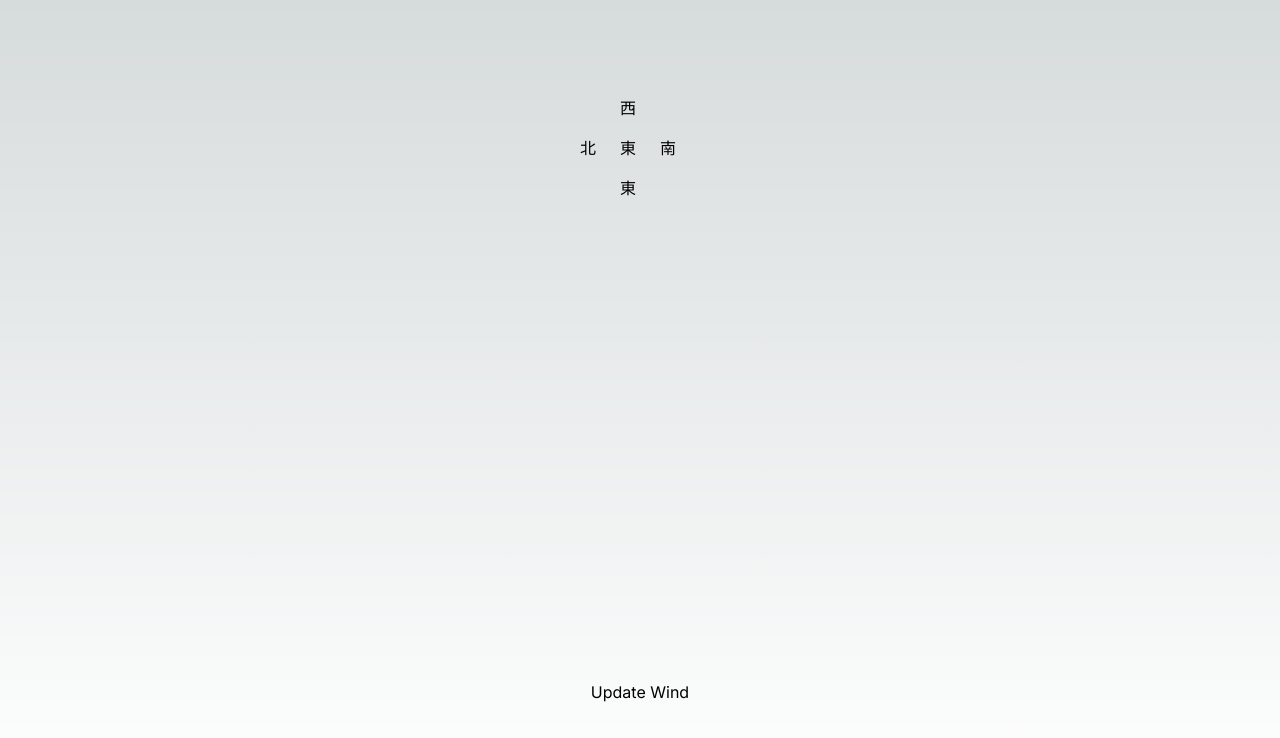
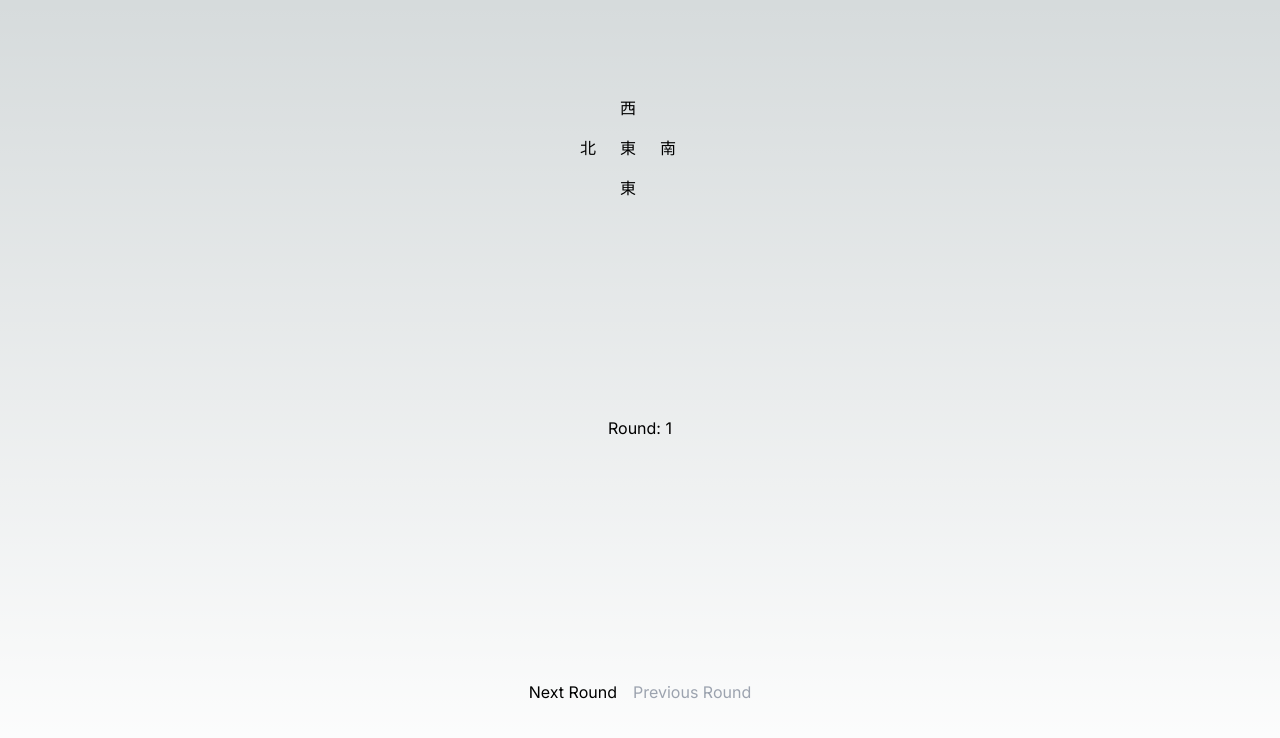
Before and after one commit to kennyengci/mahjong, a Next.js app: page / in a window 1280 px wide. Shown: the top 738 px of the page. Built offline with nearby package versions, Linux system fonts and the light colour scheme.

Commit message:
Added previous round button and display counter

```diff
--- a/app/components/Compass.tsx
+++ b/app/components/Compass.tsx
@@ -1,7 +1,7 @@
 
 'use client'
 import { useEffect, useState } from "react"
-import CardinalDirection, { renderWindInChinese, nextWindDirection } from "../types/CardinalDirection"
+import CardinalDirection, { renderWindInChinese, nextWindDirection, prevWindDirection } from "../types/CardinalDirection"
 import Direction from "./Direction"
 
 const Compass = (props: {
@@ -23,16 +23,25 @@ const Compass = (props: {
     setRoundCounter(roundCounter + 1)
   }
 
+  const decrementWind = () => {
+    setWindBottom(prevWindDirection(windBottom))
+    setWindRight(prevWindDirection(windRight))
+    setWindTop(prevWindDirection(windTop))
+    setWindLeft(prevWindDirection(windLeft))
+
+    setRoundCounter(roundCounter - 1)
+  }
+
   useEffect(() => {
     // determine prevailing wind from round number
     switch (true) {
-      case roundCounter <= 4: setWindPrevailing(1)
+      case roundCounter >= 1 && roundCounter <= 4: setWindPrevailing(1)
         break
-      case roundCounter <= 8: setWindPrevailing(2)
+      case roundCounter > 4 && roundCounter <= 8: setWindPrevailing(2)
         break
-      case roundCounter <= 12: setWindPrevailing(3)
+      case roundCounter > 8 && roundCounter <= 12: setWindPrevailing(3)
         break
-      case roundCounter <= 16: setWindPrevailing(4)
+      case roundCounter > 12 && roundCounter <= 16: setWindPrevailing(4)
         break
       default:
         setWindPrevailing(1)
@@ -52,8 +61,10 @@ const Compass = (props: {
         <div className="row-start-2"><Direction initialDirection={windRight} /></div>
         <div className="row-start-3 col-start-2"><Direction initialDirection={windBottom} /></div>
       </div>
+      <div>Round: {roundCounter}</div>
       <div className="mt-10">
-        <button onClick={incrementWind}>Update Wind</button>
+        <button className={`mx-2 ${roundCounter === 16 ? 'disabled text-gray-400' : ''}`} onClick={incrementWind} disabled={roundCounter === 16}>Next Round</button>
+        <button className={`mx-2 ${roundCounter === 1 ? 'disabled text-gray-400' : ''}`} onClick={decrementWind} disabled={roundCounter === 1}>Previous Round</button>
       </div>
     </>
   )
--- a/app/types/CardinalDirection.ts
+++ b/app/types/CardinalDirection.ts
@@ -13,6 +13,19 @@ export const nextWindDirection = (currentDirection: CardinalDirection): Cardinal
         next = CardinalDirection.East
     } else {
         next = currentDirection + 1
+    }
+
+    return next
+}
+
+export const prevWindDirection = (currentDirection: CardinalDirection): CardinalDirection => {
+    let next: CardinalDirection
+
+    // if it's east, next one backwards is north
+    if (currentDirection === 1) {
+        next = CardinalDirection.North
+    } else {
+        next = currentDirection - 1
     }
 
     return next
```
